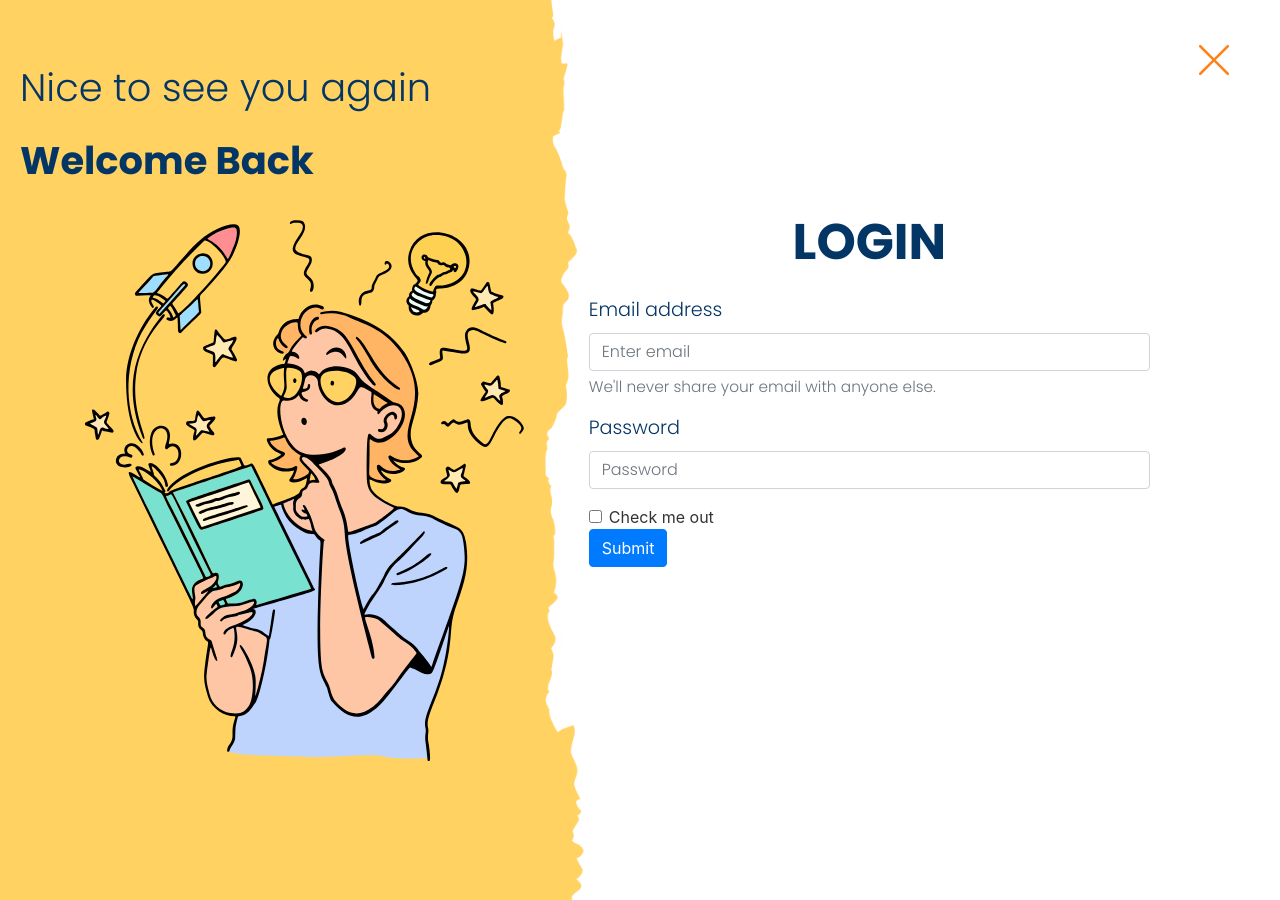
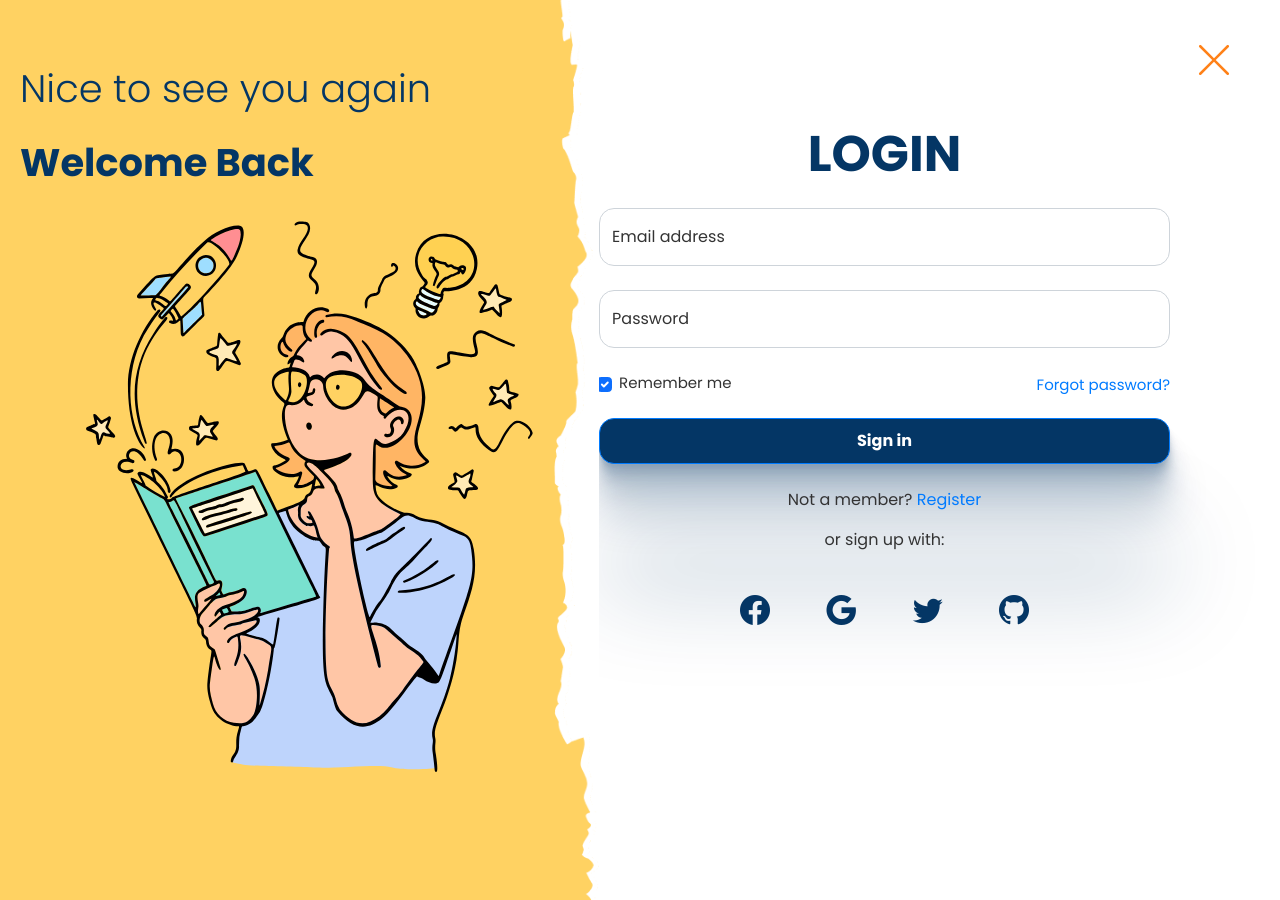
Before and after one commit to imakshaypm/trixie-project, a Flask app: page /login in a window 1280 px wide. Run offline with Flask 2, Linux system fonts and the light colour scheme; some libraries are stand-ins or nearby versions.

Commit message:
Changed Login Page

```diff
--- a/trixie/static/styles/login.css
+++ b/trixie/static/styles/login.css
@@ -3,17 +3,20 @@
     flex-direction: row;
     justify-content: center;
     height: 100%;
-    z-index: -99;
     background: white;
 }
 
 .login-right-side {
+    display: flex;
+    flex-direction: column;
+    justify-content: center;
+    align-content: center;
+    font-family: Poppins;
     padding-right: 30px;
-    align-self: center;
     width: 50%;
     max-width: 100%;
     padding-bottom: 10%;
-    margin-right: 100px;
+    margin-right: 80px;
 }
 
 .login-left-side {
@@ -77,3 +80,48 @@
     -ms-transform: rotate(180deg);
     transform: rotate(180deg);
 }
+
+.text-below-password {
+    display: flex;
+    justify-content: space-between;
+    align-items: center;
+    width: 100%;
+    font-size: 15px;
+    margin-bottom: 20px;
+}
+
+.button-div {
+    display: flex;
+    justify-content: center;
+    align-items: center;
+    width: 100%;
+}
+
+.button-div .btn {
+    font-family: PoppinsBold;
+    background: #043665;
+    padding: 10px;
+    padding-left: 30px;
+    padding-right: 30px;
+    width: 100%;
+    box-shadow: 0px 121.283px 97.0262px rgba(4, 54, 101, 0.27), 0px 50.6691px 40.5352px rgba(4, 54, 101, 0.194091), 0px 27.0901px 21.6721px rgba(4, 54, 101, 0.160949), 0px 15.1865px 12.1492px rgba(4, 54, 101, 0.135), 0px 8.06543px 6.45234px rgba(4, 54, 101, 0.109051), 0px 3.35621px 2.68496px rgba(4, 54, 101, 0.0759093);
+    border-radius: 15px;
+}
+
+.alternative-button {
+    border: none;
+    outline: none !important;
+    font-size: 30px;
+    color: #043665;
+    margin: 20px;
+    background: transparent;
+}
+
+.form-control {
+    border-radius: 15px;
+}
+
+.form-control:focus {
+    border-color: #FF8117;
+    box-shadow: 0 1px 1px #FFD262, 0 0 8px #FF8117
+}
--- a/trixie/templates/layout.html
+++ b/trixie/templates/layout.html
@@ -6,6 +6,8 @@
     <meta name="viewport" content="width=device-width, initial-scale=1, shrink-to-fit=no">
 
     <!-- Bootstrap CSS -->
+    <script src="https://cdn.jsdelivr.net/npm/bootstrap@5.2.0/dist/js/bootstrap.bundle.min.js"></script>
+    <link href="https://cdn.jsdelivr.net/npm/bootstrap@5.1.0/dist/css/bootstrap.min.css" rel="stylesheet" />
     <link rel="stylesheet" href="https://cdn.jsdelivr.net/npm/bootstrap@4.3.1/dist/css/bootstrap.min.css" integrity="sha384-ggOyR0iXCbMQv3Xipma34MD+dH/1fQ784/j6cY/iJTQUOhcWr7x9JvoRxT2MZw1T" crossorigin="anonymous">
     <!-- Main.css -->
     <link rel="stylesheet" type="text/css" href="{{ url_for('static', filename='styles/main.css') }}">
--- a/trixie/templates/login.html
+++ b/trixie/templates/login.html
@@ -21,24 +21,55 @@
     </div>
     <div class="login-right-side">
         <p style="font-family: PoppinsBold; font-size: 50px; text-align: center; color: #043665;">LOGIN</p>
+        <div>
             <form>
-            <div class="form-group">
-                <label for="exampleInputEmail1">Email address</label>
-                <input type="email" class="form-control" id="exampleInputEmail1" aria-describedby="emailHelp"
-                    placeholder="Enter email">
-                <small id="emailHelp" class="form-text text-muted">We'll never share your email with anyone
-                    else.</small>
+                <div class="form-floating mb-4">
+                    <input type="email" class="form-control" id="floatingInput" placeholder="name@example.com">
+                    <label for="floatingInput">Email address</label>
                 </div>
-            <div class="form-group">
-                <label for="exampleInputPassword1">Password</label>
-                <input type="password" class="form-control" id="exampleInputPassword1" placeholder="Password">
+                <div class="form-floating mb-4">
+                    <input type="password" class="form-control" id="floatingPassword" placeholder="Password">
+                    <label for="floatingPassword">Password</label>
                 </div>
+                <!-- 2 column grid layout for inline styling -->
+                <div class="text-below-password">
                     <div class="form-check">
-                <input type="checkbox" class="form-check-input" id="exampleCheck1">
-                <label class="form-check-label" for="exampleCheck1">Check me out</label>
+                        <input class="form-check-input" type="checkbox" value="" id="form2Example31" checked />
+                        <label class="form-check-label" for="form2Example31"> Remember me </label>
                     </div>
-            <button type="submit" class="btn btn-primary">Submit</button>
+                    <div>
+                        <!-- Simple link -->
+                        <a href="#!">Forgot password?</a>
+                    </div>
+                </div>
+
+                <!-- Submit button -->
+                <div class="button-div">
+                    <button type="button" class="btn btn-primary btn-block mb-4">Sign in</button>
+                </div>
+
+                <!-- Register buttons -->
+                <div class="text-center">
+                    <p>Not a member? <a href="#!">Register</a></p>
+                    <p>or sign up with:</p>
+                    <button type="button" class="alternative-button">
+                        <i class="bi bi-facebook"></i>
+                    </button>
+
+                    <button type="button" class="alternative-button">
+                        <i class="bi bi-google"></i>
+                    </button>
+
+                    <button type="button" class="alternative-button">
+                        <i class="bi bi-twitter"></i>
+                    </button>
+
+                    <button type="button" class="alternative-button">
+                        <i class="bi bi-github"></i>
+                    </button>
+                </div>
             </form>
+        </div>
     </div>
 </section>
 <script type="text/javascript" src="static/js/login.js"></script>
```
Lines whose indentation alone changed are shown as unchanged.
